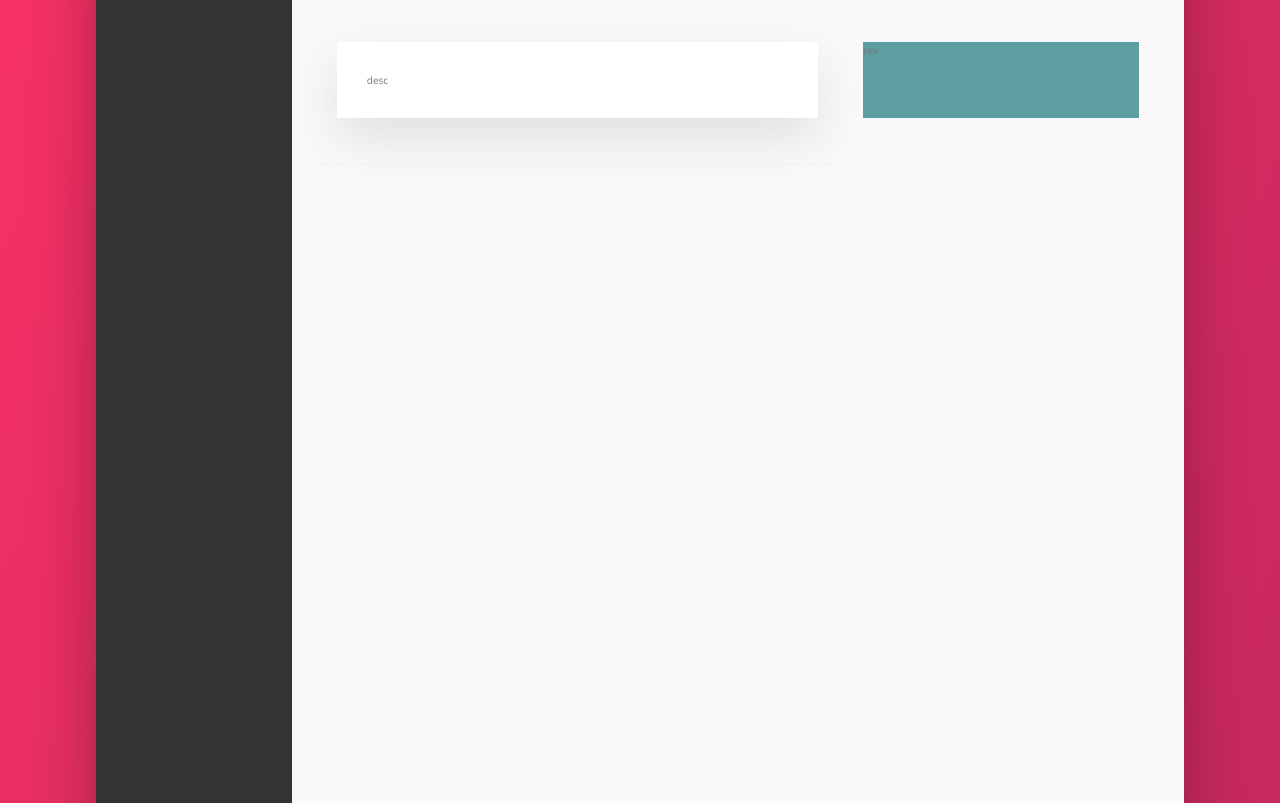
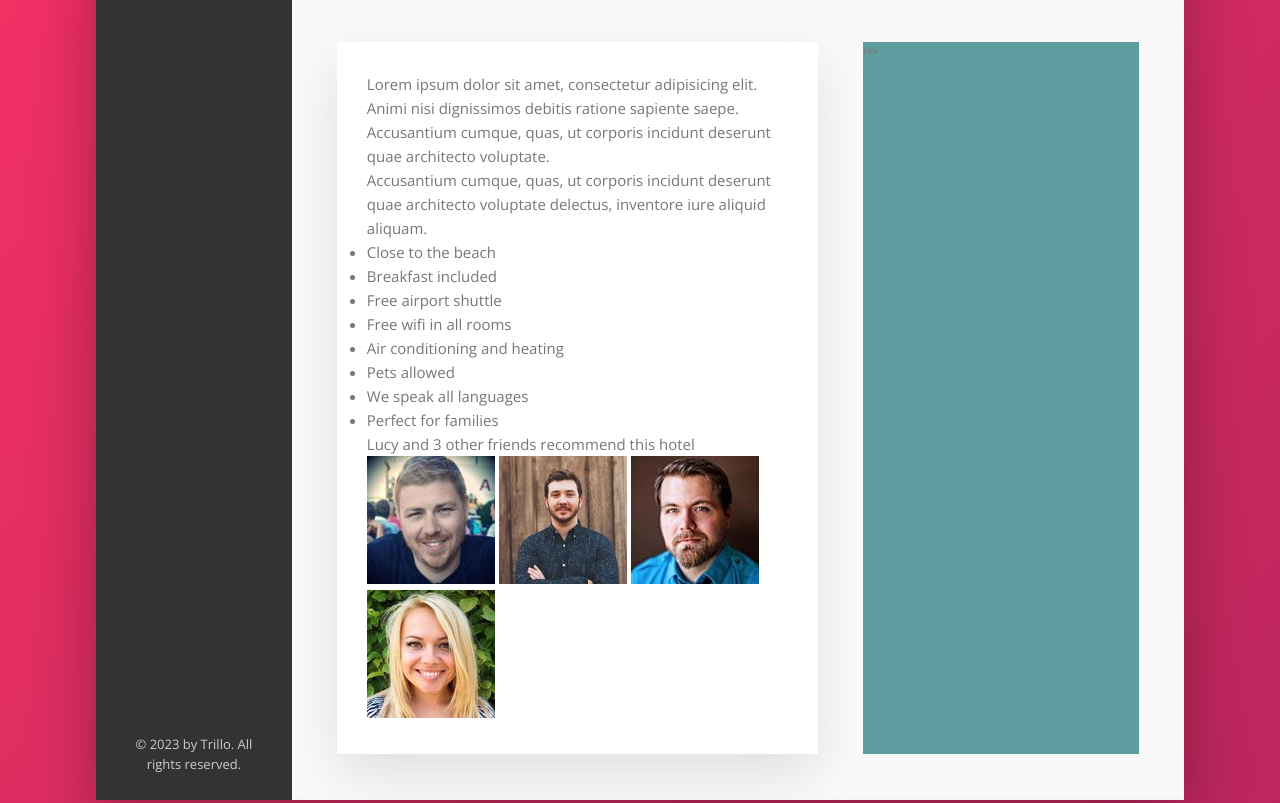
Before and after one commit to ilan-moroz/udemy-css-practice, a website: page Trillo/index.html in a window 1280 px wide. Shown: the part 573-1376 px from the top of the page. Drawn offline with nearby package versions, Linux system fonts and the light colour scheme.

Commit message:
hotel view html and layout

```diff
--- a/Trillo/index.html
+++ b/Trillo/index.html
@@ -129,7 +129,55 @@
             </div>
           </div>
           <div class="detail">
-            <div class="description">desc</div>
+            <div class="description">
+              <p class="paragraph">
+                Lorem ipsum dolor sit amet, consectetur adipisicing elit. Animi
+                nisi dignissimos debitis ratione sapiente saepe. Accusantium
+                cumque, quas, ut corporis incidunt deserunt quae architecto
+                voluptate.
+              </p>
+              <p class="paragraph">
+                Accusantium cumque, quas, ut corporis incidunt deserunt quae
+                architecto voluptate delectus, inventore iure aliquid aliquam.
+              </p>
+              <ul class="list">
+                <li class="list__item">Close to the beach</li>
+                <li class="list__item">Breakfast included</li>
+                <li class="list__item">Free airport shuttle</li>
+                <li class="list__item">Free wifi in all rooms</li>
+                <li class="list__item">Air conditioning and heating</li>
+                <li class="list__item">Pets allowed</li>
+                <li class="list__item">We speak all languages</li>
+                <li class="list__item">Perfect for families</li>
+              </ul>
+              <div class="recommend">
+                <p class="recommend__count">
+                  Lucy and 3 other friends recommend this hotel
+                </p>
+                <div class="recommend__friends">
+                  <img
+                    src="img/user-3.jpg"
+                    alt="friend 1"
+                    class="recommend__photo"
+                  />
+                  <img
+                    src="img/user-4.jpg"
+                    alt="friend 2"
+                    class="recommend__photo"
+                  />
+                  <img
+                    src="img/user-5.jpg"
+                    alt="friend 3"
+                    class="recommend__photo"
+                  />
+                  <img
+                    src="img/user-6.jpg"
+                    alt="friend 4"
+                    class="recommend__photo"
+                  />
+                </div>
+              </div>
+            </div>
             <div class="user-reviews">rev</div>
           </div>
         </main>
--- a/Trillo/sass/_layout.scss
+++ b/Trillo/sass/_layout.scss
@@ -29,8 +29,8 @@
 }
 
 .hotel-view {
+  background-color: #fff;
   flex: 1;
-  height: 200rem;
 }
 
 .detail {
@@ -41,6 +41,7 @@
 }
 
 .description {
+  font-size: 1.5rem;
   background-color: #fff;
   box-shadow: var(--shadow-light);
   padding: 3rem;
```
Also changed, not shown: Trillo/css/style.css, 1 other file.
